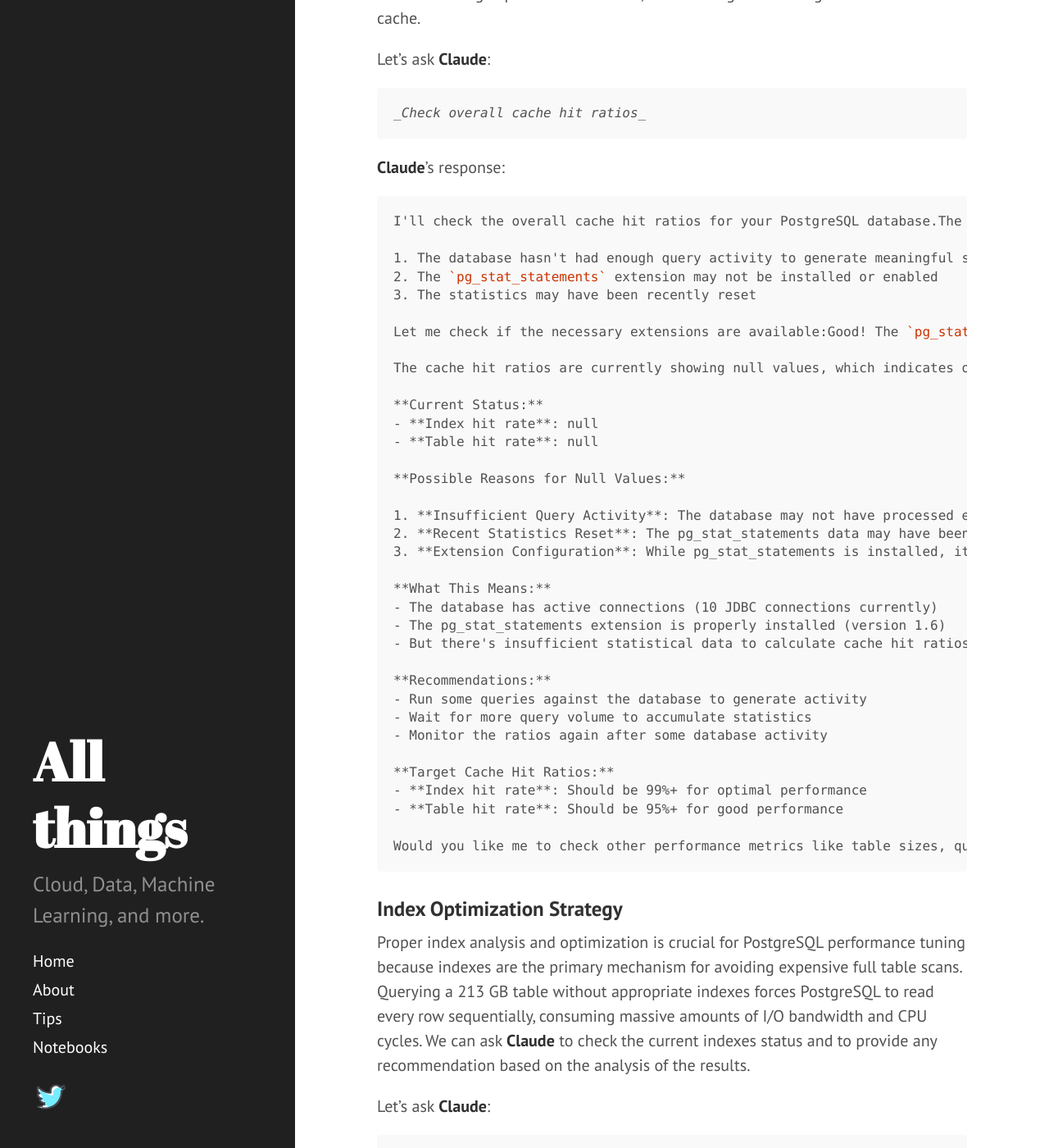
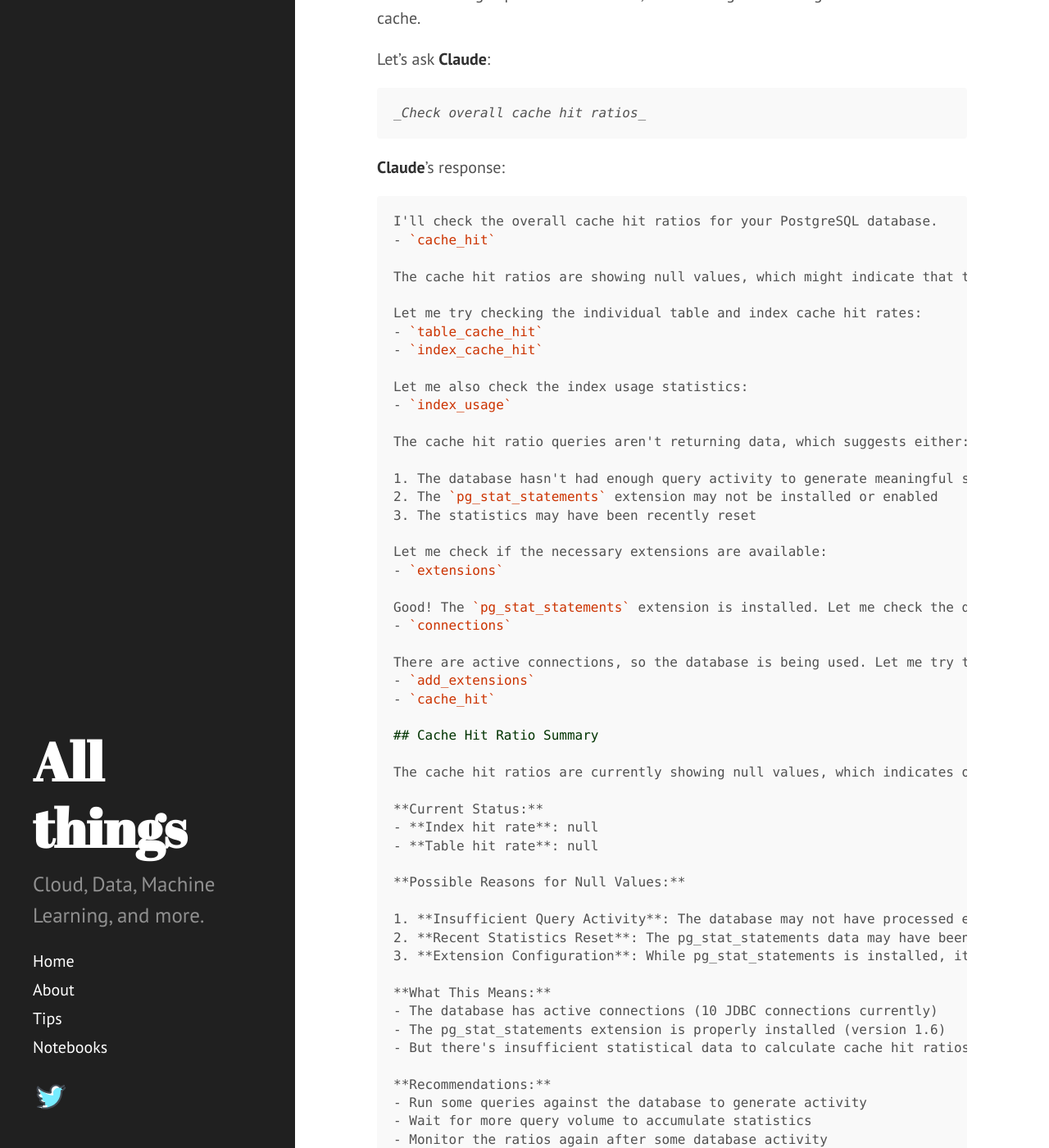
Before and after one commit to dzlab/dzlab.github.io, a Jekyll site: the page built from _posts/2025-07-13-db-perf-tuning-mcp.md, in a window 1280 px wide and 1400 px high, scrolled down 5459 px. Shown: the whole window at 82% size. Built offline with Jekyll 4.4.1, drawn with Linux system fonts in a browser that asks for light colours; nearby versions of some CDN libraries; a script that is not in the unit is left out; the table of contents is made by our own code.

Commit message:
added function calls

````diff
--- a/_posts/2025-07-13-db-perf-tuning-mcp.md
+++ b/_posts/2025-07-13-db-perf-tuning-mcp.md
@@ -165,13 +165,35 @@ _Check overall cache hit ratios_
 **Claude**'s response:
 
 ```markdown
-I'll check the overall cache hit ratios for your PostgreSQL database.The cache hit ratios are showing null values, which might indicate that the pg_stat_statements extension isn't properly configured or there isn't enough query activity yet. Let me try checking the individual table and index cache hit rates:Let me also check the index usage statistics:The cache hit ratio queries aren't returning data, which suggests either:
+I'll check the overall cache hit ratios for your PostgreSQL database.
+- `cache_hit`
+
+The cache hit ratios are showing null values, which might indicate that the `pg_stat_statements` extension isn't properly configured or there isn't enough query activity yet.
+
+Let me try checking the individual table and index cache hit rates:
+- `table_cache_hit`
+- `index_cache_hit`
+
+Let me also check the index usage statistics:
+- `index_usage`
+
+The cache hit ratio queries aren't returning data, which suggests either:
 
 1. The database hasn't had enough query activity to generate meaningful statistics
 2. The `pg_stat_statements` extension may not be installed or enabled
 3. The statistics may have been recently reset
 
-Let me check if the necessary extensions are available:Good! The `pg_stat_statements` extension is installed. Let me check the database connections and activity:There are active connections, so the database is being used. Let me try to add the necessary extensions and then check the cache hit rates again:## Cache Hit Ratio Summary
+Let me check if the necessary extensions are available:
+- `extensions`
+
+Good! The `pg_stat_statements` extension is installed. Let me check the database connections and activity:
+- `connections`
+
+There are active connections, so the database is being used. Let me try to add the necessary extensions and then check the cache hit rates again:
+- `add_extensions`
+- `cache_hit`
+
+## Cache Hit Ratio Summary
 
 The cache hit ratios are currently showing null values, which indicates one of the following situations:
 
````
